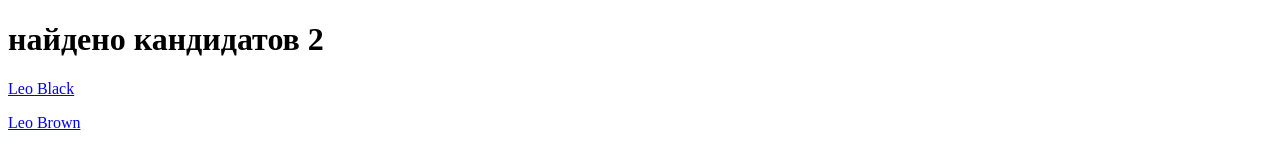
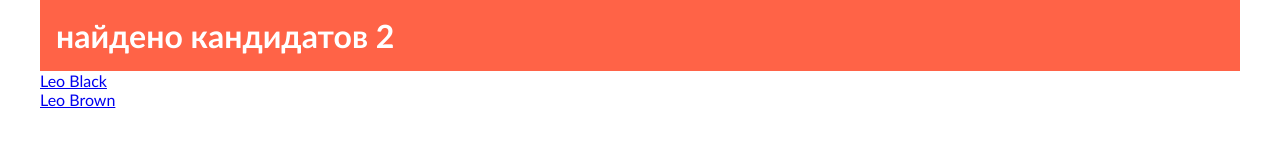
Before and after one commit to BlackWizlock/WorkingFlow, a plain HTML site: page WorkingFlow/Flask_HW_2/Task_2/templates/search.html in a window 1280 px wide. Drawn offline with Linux system fonts and the light colour scheme.

Commit message:
Добавление решений задач курса

```diff
--- /dev/null
+++ b/WorkingFlow/Flask_HW_2/Task_2/static/style.css
@@ -0,0 +1,18 @@
+* {
+    font-family:        Calibri, monospace;
+    margin:             0;
+    padding:            0;
+}
+
+header {
+    background-color:   tomato;
+    color:              white;
+    padding-top:        16px;
+    padding-bottom:     16px;
+    padding-left:       16px;
+}
+
+.align {
+    padding-left:       Max(calc(50vw - 600px), 32px);
+    padding-right:      Max(calc(50vw - 600px), 32px);
+}
--- a/WorkingFlow/Flask_HW_2/Task_2/templates/search.html
+++ b/WorkingFlow/Flask_HW_2/Task_2/templates/search.html
@@ -2,13 +2,14 @@
 <html lang="ru">
 <head>
     <meta charset="UTF-8">
+    <link rel="stylesheet" type="text/css" href="../static/style.css">
     <title>Личная страничка {{ user.name }}</title>
 </head>
-<body>
+<body class="align">
 
-<footer>
+<header>
     <h1>найдено кандидатов 2</h1>
-</footer>
+</header>
 
 <main>
     <p><a href="/candidate/<x>">Leo Black</a></p>
```
Also changed, not shown: WorkingFlow/Flask_HW_2/Task_2/templates/list.html (+6 -5 lines), WorkingFlow/Flask_HW_2/Task_2/templates/single.html (+10 -8 lines).
